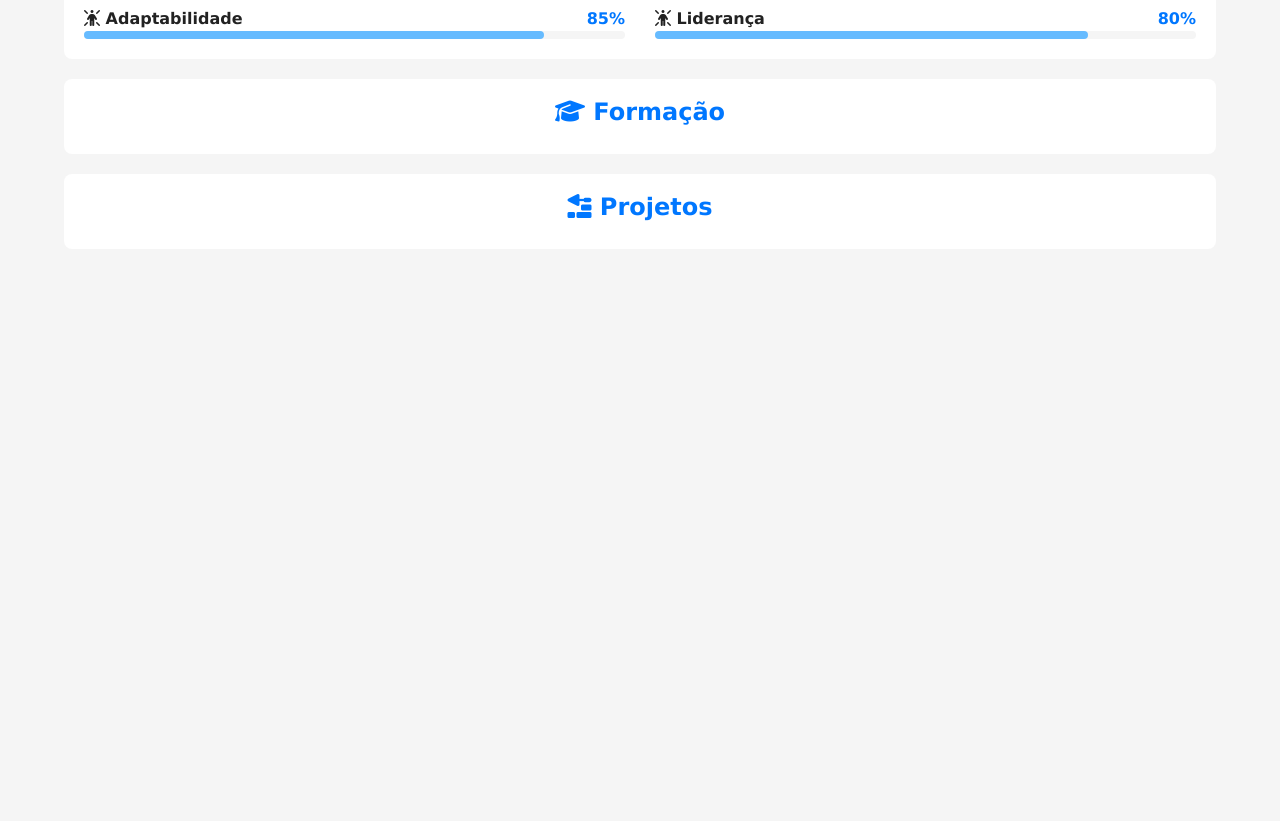
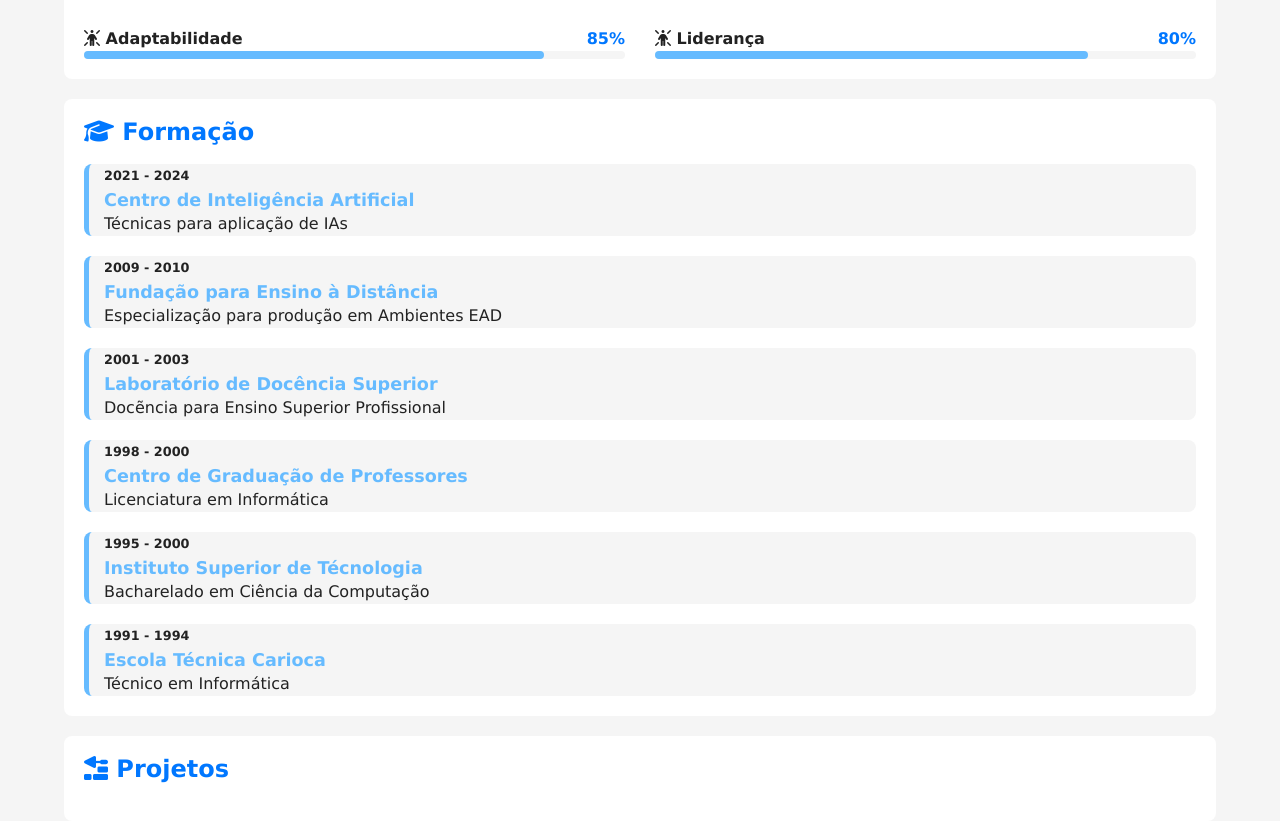
Before and after one commit to ccampos74/projeto-portifolio, a plain HTML site: page index.html in a window 1280 px wide. Shown: the part 1465-2286 px from the top of the page. Before the commit the page ends 1714 px from the top, so only its background shows below. Drawn offline with Linux system fonts and the light colour scheme.

Commit message:
área de formações

```diff
--- a/estilos/style.css
+++ b/estilos/style.css
@@ -92,7 +92,7 @@ section#ficha h1 {
   color: var(--destaque);
   margin: 15px 0;
   font-size: 1.5em;
-  text-align: center;
+  text-align: left;
 }
 
 div#social {
@@ -126,8 +126,7 @@ article {
 
 h2 {
   color: var(--destaque);
-  margin-bottom: 10px;
-  text-align: center;
+  margin-bottom: 20px;
 }
 
 .video-container {
@@ -181,6 +180,37 @@ h2 {
   border-radius: 4px;
 }
 
+#formacao-container {
+  display: flex;
+  flex-direction: column-reverse;
+  gap: 20px;
+}
+
+#formacao-container .curso {
+  background-color: var(--fundo-principal);
+  border-radius: 8px;
+  border-left: 5px solid var(--destaque-inverso);
+  padding-left: 15px;
+  transition: border-width 0.5s, border-color 0.5s;
+}
+
+#formacao-container .curso:hover {
+  border-left-width: 15px;
+  border-color: var(--destaque);
+  cursor: pointer;
+}
+
+#formacao-container .periodo {
+  font-size: 0.8em;
+  font-weight: bold;
+  color: var(--texto);
+}
+
+#formacao-container .instituicao {
+  color: var(--destaque-inverso);
+  font-size: 1.1em;
+}
+
 @media screen and (min-width: 768px) {
   #skill-container {
     grid-template-columns: 1fr 1fr;
--- a/index.html
+++ b/index.html
@@ -161,6 +161,38 @@
 
             <article id="formacao">
                 <h2><i class="fa-solid fa-graduation-cap"></i> Formação</h2>
+                <div id="formacao-container">
+                    <div class="curso">
+                        <p class="periodo">1991 - 1994</p>
+                        <h3 class="instituicao">Escola Técnica Carioca</h3>
+                        <p class="titulacao">Técnico em Informática</p>
+                    </div>
+                    <div class="curso">
+                        <p class="periodo">1995 - 2000</p>
+                        <h3 class="instituicao">Instituto Superior de Técnologia</h3>
+                        <p class="titulacao">Bacharelado em Ciência da Computação</p>
+                    </div>
+                    <div class="curso">
+                        <p class="periodo">1998 - 2000</p>
+                        <h3 class="instituicao">Centro de Graduação de Professores</h3>
+                        <p class="titulacao">Licenciatura em Informática</p>
+                    </div>
+                    <div class="curso">
+                        <p class="periodo">2001 - 2003</p>
+                        <h3 class="instituicao">Laboratório de Docência Superior</h3>
+                        <p class="titulacao">Docẽncia para Ensino Superior Profissional</p>
+                    </div>
+                    <div class="curso">
+                        <p class="periodo">2009 - 2010</p>
+                        <h3 class="instituicao">Fundação para Ensino à Distância</h3>
+                        <p class="titulacao">Especialização para produção em Ambientes EAD</p>
+                    </div>
+                    <div class="curso">
+                        <p class="periodo">2021 - 2024</p>
+                        <h3 class="instituicao">Centro de Inteligência Artificial</h3>
+                        <p class="titulacao">Técnicas para aplicação de IAs</p>
+                    </div>
+                </div>
             </article> <!-- Fim do article#formacao -->
 
             <article id="projetos">
```
